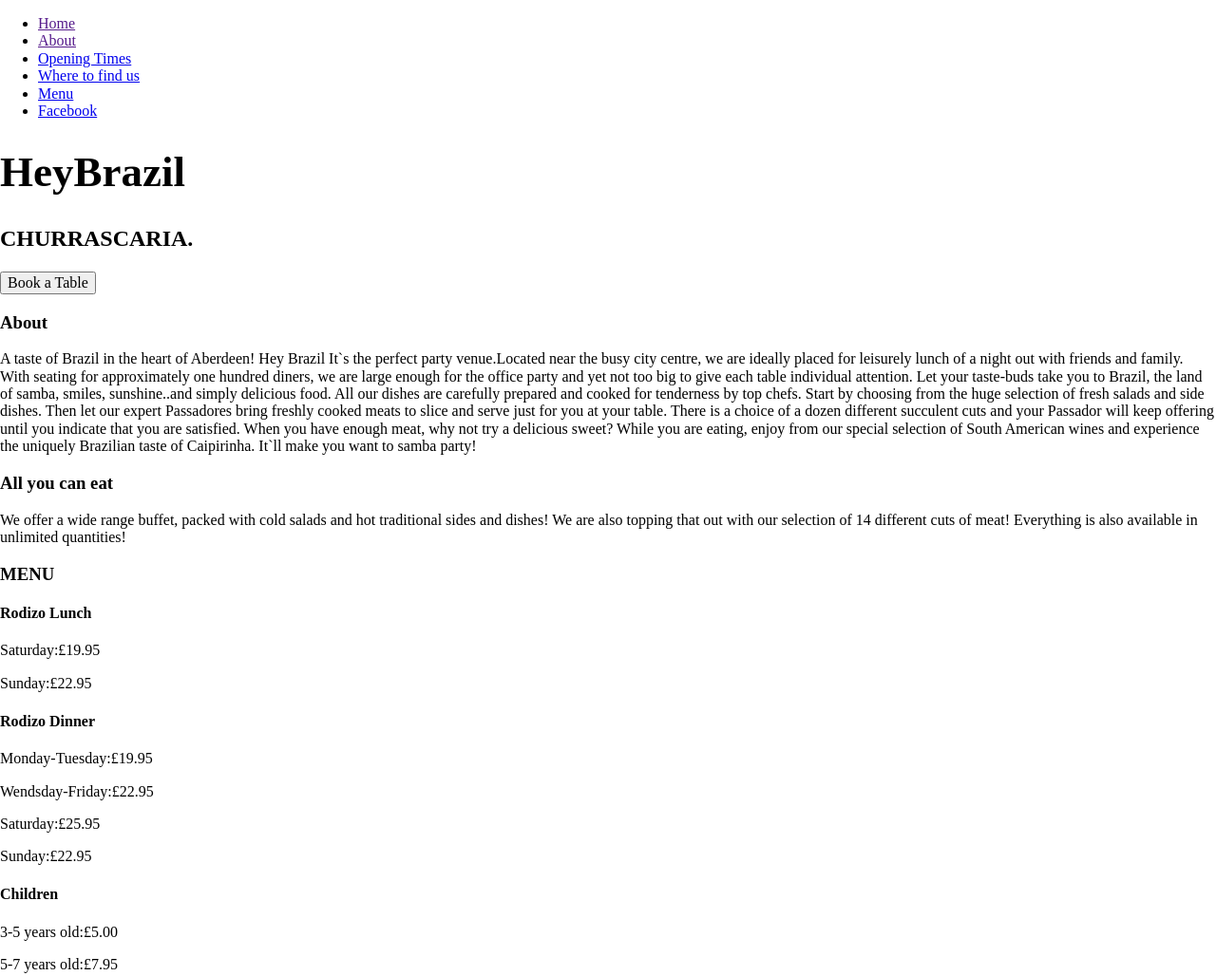
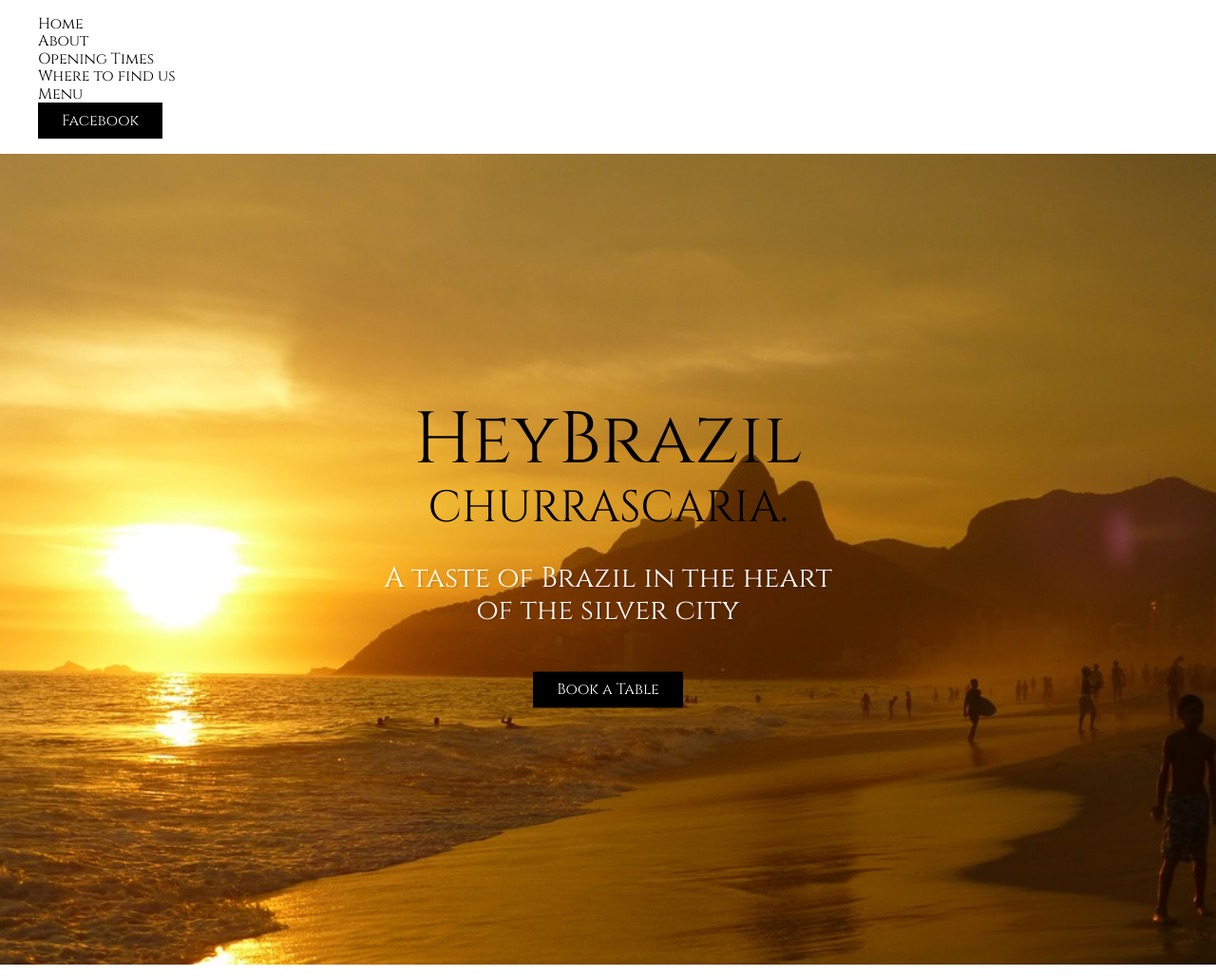
Before and after one commit to LorenzoLando/restaurant, a website: page app/index.html in a window 1280 px wide. Shown: the top 1028 px of the page at 95% size. Drawn offline with Linux system fonts and the light colour scheme.

Commit message:
styled the header

```diff
--- a/app/assets/styles/base/_global.css
+++ b/app/assets/styles/base/_global.css
@@ -1,4 +1,15 @@
-h1 {
+body {
 
-	font-size: 45px;
+	font-family: 'Cinzel', serif;
 }
+
+
+ul {
+	list-style: none;
+
+}
+a {
+	text-decoration: none;
+	color: inherit;
+
+}
--- /dev/null
+++ b/app/assets/styles/modules/_btn.css
@@ -0,0 +1,6 @@
+.btn {
+	display: inline-block;
+	background-color: black;
+	color: white;
+	padding: 10px 25px;
+}
--- /dev/null
+++ b/app/assets/styles/modules/_large-hero.css
@@ -0,0 +1,51 @@
+
+.large-hero {
+
+	position: relative;
+
+	&__img {
+		width: 100%;
+		height: auto;
+	}
+
+	&__text {
+
+
+
+		position: absolute;
+		top: 50%;
+		/*translate sposta l elemento sull asse verticale in base a una percentuale che al 100% e la sua altezza, quindi in questo caso
+		lo sposta di meta` dell altezza verso l alto*/
+		transform: translateY(-50%);
+		left: 0;
+		width: 100%;
+		text-align: center;
+	}
+
+	&__title {
+
+		font-weight: 300;
+		color: ;
+		font-size: 4.8rem;
+		margin: 0;
+	}
+
+
+	&__subtitle {
+
+		font-weight: 300;
+		color: ;
+		font-size: 2.9rem;
+		margin: 0;
+	}
+
+	&__description {
+		color: white;
+		font-size: 1.875rem;
+		font-weight: 100;
+		text-shadow: 2px 2px 0 rgba(0, 0, 0, .1);
+		max-width: 30rem;
+		margin-left: auto;
+		margin-right: auto;
+	}
+}
--- a/app/assets/styles/style.css
+++ b/app/assets/styles/style.css
@@ -1,2 +1,4 @@
 @import "normalize.css";
 @import "base/_global.css";
+@import "modules/_large-hero.css";
+@import "modules/_btn.css";
--- a/app/index.html
+++ b/app/index.html
@@ -2,6 +2,7 @@
 <!DOCTYPE html>
 <html lang="en">
   <head>
+    <link href="https://fonts.googleapis.com/css?family=Berkshire+Swash|Cinzel" rel="stylesheet">
     <title>HeyBrazil|Churrascaria</title>
     <meta charset="utf-8">
     <meta name="viewport" content="width=device-width">
@@ -16,13 +17,20 @@
           <li><a  href="#">Opening Times</a></li>
           <li><a  href="#">Where to find us</a></li>
           <li><a  href="#">Menu</a></li>
-        <li><a target="_blank" href="https://www.facebook.com/heybrazilrestaurants/">Facebook</a></li>
+          <li class="btn"><a target="_blank" href="https://www.facebook.com/heybrazilrestaurants/">Facebook</a></li>
         </ul>
       </nav>
-    <h1>HeyBrazil</h1>
-    <h2>CHURRASCARIA.</h2>
-    <button type="button">Book a Table</button>
     </header>
+    <div class="large-hero">
+        <img class="large-hero__img" src="assets/images/ipanema.jpg">
+          <div class="large-hero__text">
+            <h1 class="large-hero__title">HeyBrazil</h1>
+            <h2 class="large-hero__subtitle">CHURRASCARIA.</h2>
+            <p class="large-hero__description">A taste of Brazil in the heart of the silver city</p>
+            <p class="btn"><a>Book a Table</a></p>
+        </div> <!-- /.large-hero__text -->
+    </div> <!-- /.large-hero -->
+
     <div >
       <section>
         <h3>About</h3>
--- a/app/temp/styles/style.css
+++ b/app/temp/styles/style.css
@@ -344,7 +344,76 @@
   display: none;
 }
 
-h1 {
+body {
 
-	font-size: 45px;
+	font-family: 'Cinzel', serif;
 }
+
+ul {
+	list-style: none;
+
+}
+
+a {
+	text-decoration: none;
+	color: inherit;
+
+}
+
+.large-hero {
+
+	position: relative;
+}
+
+.large-hero__img {
+		width: 100%;
+		height: auto;
+	}
+
+.large-hero__text {
+
+
+
+		position: absolute;
+		top: 50%;
+		/*translate sposta l elemento sull asse verticale in base a una percentuale che al 100% e la sua altezza, quindi in questo caso
+		lo sposta di meta` dell altezza verso l alto*/
+		-webkit-transform: translateY(-50%);
+		        transform: translateY(-50%);
+		left: 0;
+		width: 100%;
+		text-align: center;
+	}
+
+.large-hero__title {
+
+		font-weight: 300;
+		color: ;
+		font-size: 4.8rem;
+		margin: 0;
+	}
+
+.large-hero__subtitle {
+
+		font-weight: 300;
+		color: ;
+		font-size: 2.9rem;
+		margin: 0;
+	}
+
+.large-hero__description {
+		color: white;
+		font-size: 1.875rem;
+		font-weight: 100;
+		text-shadow: 2px 2px 0 rgba(0, 0, 0, .1);
+		max-width: 30rem;
+		margin-left: auto;
+		margin-right: auto;
+	}
+
+.btn {
+	display: inline-block;
+	background-color: black;
+	color: white;
+	padding: 10px 25px;
+}
```
Also changed, not shown: app/assets/images/brazil.jpg (added), app/assets/images/ipanema.jpg (added), app/assets/styles/base/_variables.css (added). Lines whose indentation alone changed are shown as unchanged.
